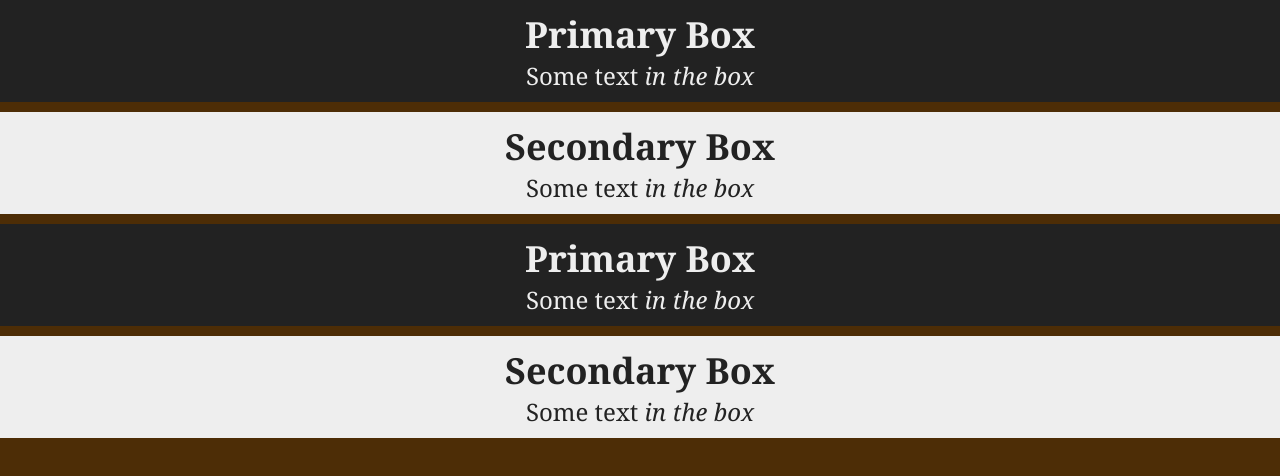
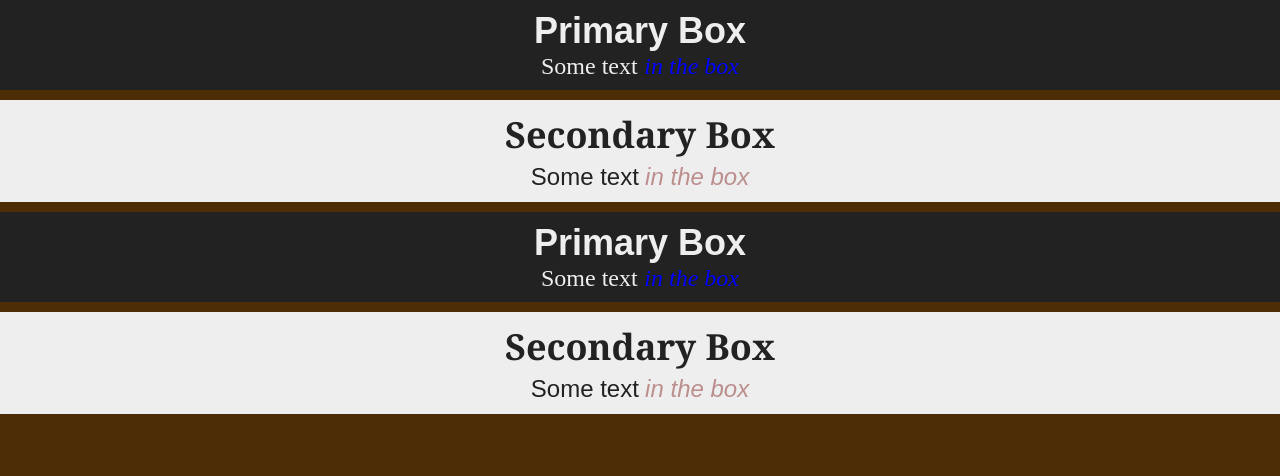
Before and after one commit to wi-fighters/10-uib-content-descendants-peteco83, a plain HTML site: page index.html in a window 1280 px wide. Drawn offline with Linux system fonts and the light colour scheme.

Commit message:
Add exercise 10

```diff
--- a/index.html
+++ b/index.html
@@ -1,5 +1,6 @@
 <!DOCTYPE html>
 <html>
+
 <head>
     <title>Class Selectors</title>
     <link href="styles.css" rel="stylesheet">
@@ -8,22 +9,23 @@
 <body>
     <div class="primary-box">
         <h2>Primary Box</h2>
-            <p>Some text <em>in the box</em></p>
+        <p><span class="serified">Some text</span> <span class="blue serified"><em>in the box</em></span></p>
     </div>
 
     <div class="secondary-box">
         <h2>Secondary Box</h2>
-            <p>Some text <em>in the box</em></p>
+        <p><span class="sans-serified">Some text</span> <span class="rosa sans-serified"><em>in the box</em></span></p>
     </div>
 
     <div class="primary-box">
         <h2>Primary Box</h2>
-            <p>Some text <em>in the box</em></p>
+        <p><span class="serified">Some text</span> <span class="blue serified"><em>in the box</em></span></p>
     </div>
 
     <div class="secondary-box">
         <h2>Secondary Box</h2>
-            <p>Some text <em>in the box</em></p>
+        <p><span class="sans-serified">Some text</span> <span class="rosa sans-serified"><em>in the box</em></span></p>
     </div>
 </body>
+
 </html>
--- a/styles.css
+++ b/styles.css
@@ -18,6 +18,7 @@ body {
     font-size: 24px;
     margin: 0 0 10px;
     padding: 10px;
+    font-family: sans-serif;
 }
 
 .secondary-box {
@@ -27,3 +28,18 @@ body {
     margin: 0 0 10px;
     padding: 10px;
 }
+
+.blue{
+    color: blue;
+}
+
+.rosa{
+    color: rosybrown;
+}
+
+.serified{
+    font-family: serif;
+}
+.sans-serified{
+    font-family: sans-serif;
+}
```
Lines whose indentation alone changed are shown as unchanged.
